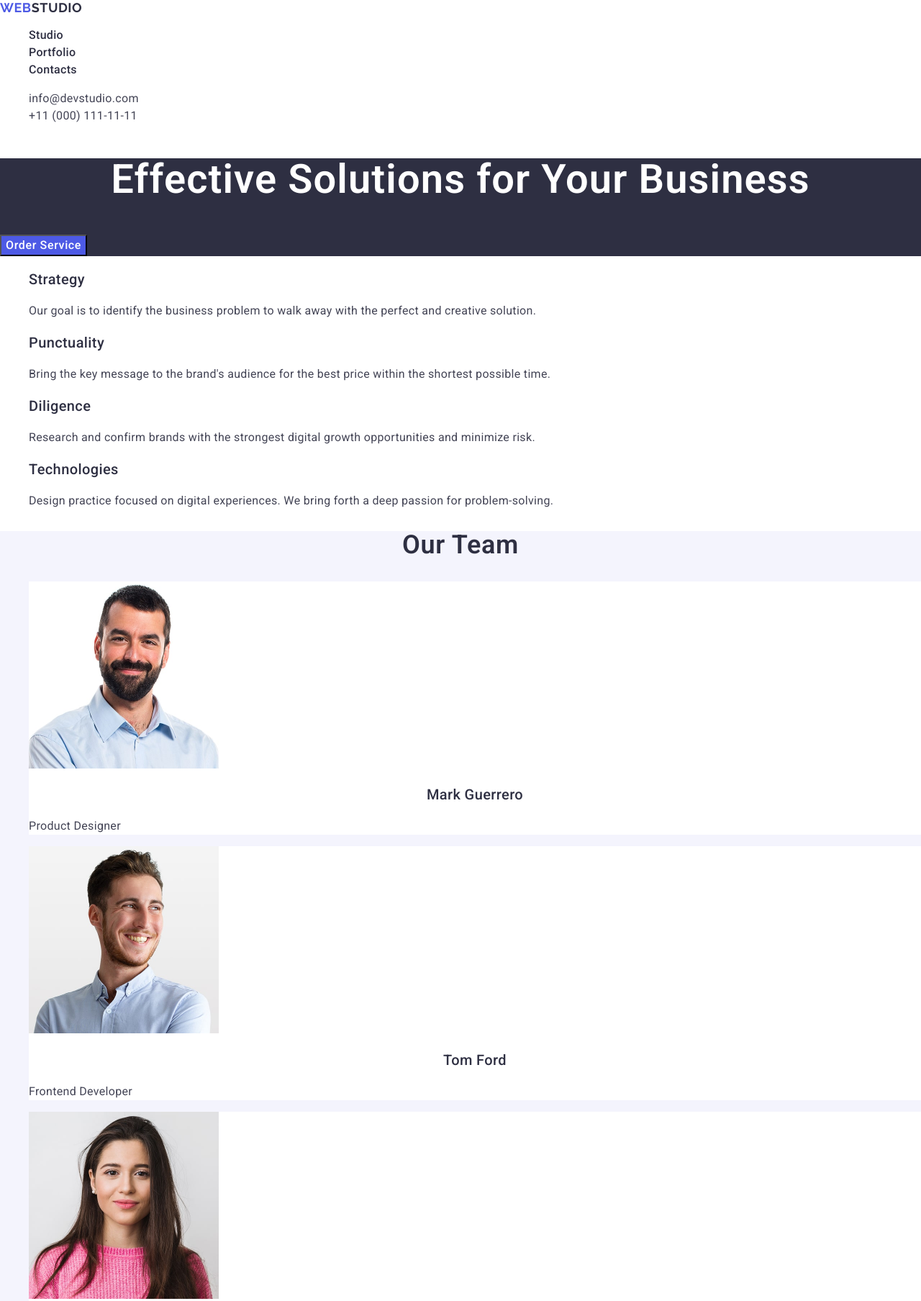
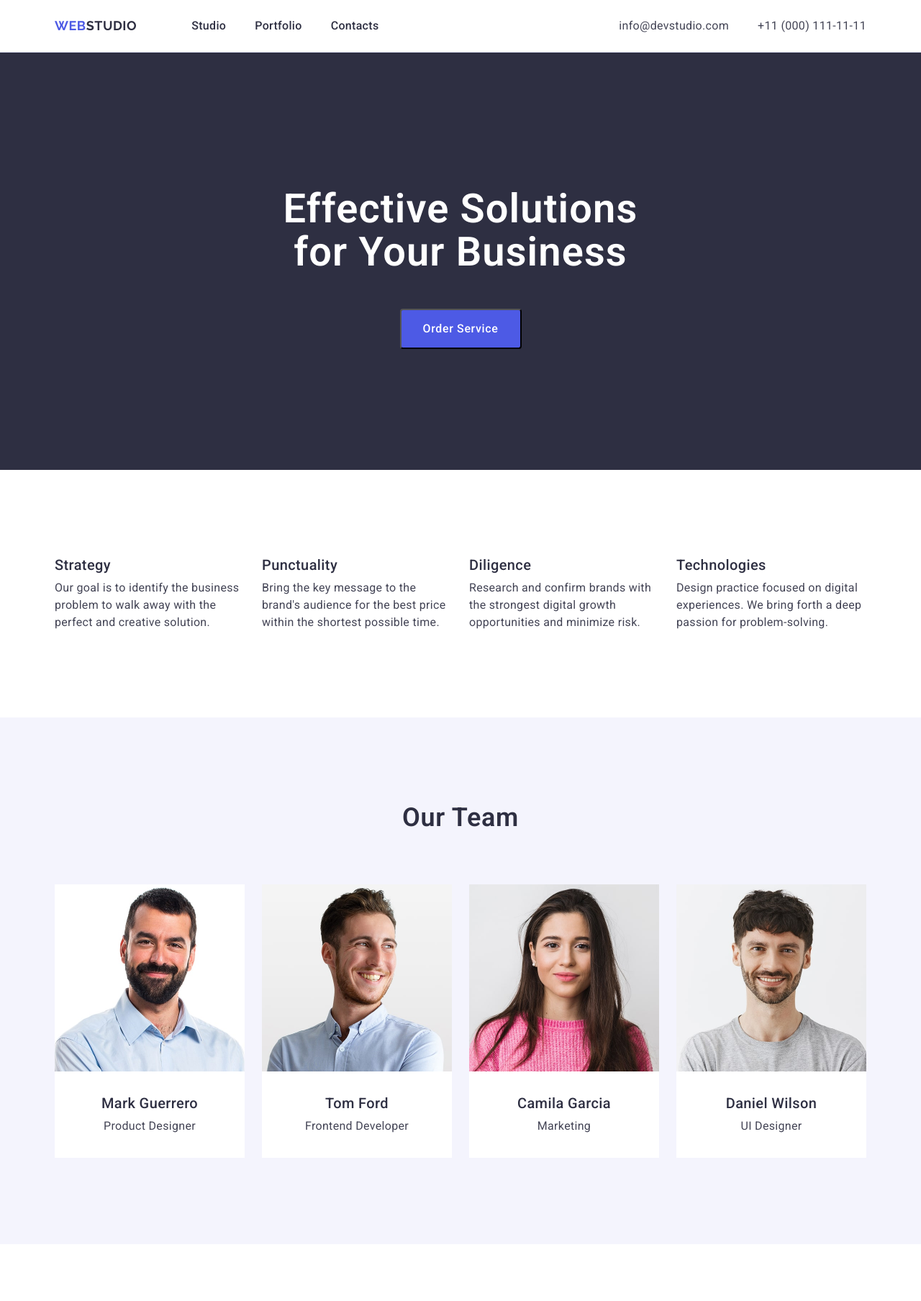
Before and after one commit to TaniaDiachok/goit-markup-hw-02, a plain HTML site: page index.html in a window 1280 px wide. Shown: the top 1808 px of the page at 72% size. Drawn offline with nearby package versions, Linux system fonts and the light colour scheme.

Commit message:
add initial files

```diff
--- a/css/styles.css
+++ b/css/styles.css
@@ -1,7 +1,17 @@
+* {
+    margin: 0;
+    padding: 0;
+    list-style: none;
+}
+
 body {
     font-family: 'Roboto', sans-serif;
     background-color: #ffffff;
     color: #434455;
+}
+
+p, h1, h2, h3, h4, h5, h6 {
+    margin: 0;
 }
 
 a {
@@ -10,6 +20,8 @@ a {
 
 ul {
     list-style: none;
+    margin: 0;
+    padding: 0;
 }
 
 address {
@@ -19,6 +31,24 @@ address {
 button {
     cursor: pointer;
 }
+
+img {
+    display: block;
+}
+
+.container {
+    width: 1158px;
+    padding-left: 15px;
+    padding-right: 15px;
+    margin: 0 auto;
+}
+
+
+.section {
+    padding-top: 120px;
+    padding-bottom: 120px;
+}
+
 
 .section-title {
     font-weight: 700;
@@ -41,10 +71,39 @@ button {
     letter-spacing: 0.02em;
 }
 
+.visually-hidden {
+    position: absolute;
+    width: 1px;
+    height: 1px;
+    margin: -1px;
+    border: 0;
+    padding: 0;
+    white-space: nowrap;
+    clip-path: inset(100%);
+    clip: rect(0 0 0 0);
+    overflow: hidden;
+}
+
 
 
 /* ---------HEADER---------- */
 
+
+.header {
+
+    border-bottom: 1px solid #E7E9FC;
+}
+
+.header-navigation {
+    display: flex;
+    align-items: center;
+}
+
+.header-wrapper {
+    display: flex;
+    justify-content: space-between;
+    align-items: center;
+}
 
 .header-logo {
     font-family: Raleway, sans-serif;
@@ -54,11 +113,25 @@ button {
     letter-spacing: 0.03em;
     text-transform: uppercase;
     color: #4d5ae5;
+    margin-right: 76px;
 }
 
 .header-logo .active {
     color: #2e2f42;
 }
+
+.header-menu {
+    display: flex;
+    align-items: center;
+    gap: 40px;
+    margin-right: auto;
+}
+
+.header-menu-item {
+    padding-top: 24px;
+    padding-bottom: 24px;
+}
+
 
 .header-menu-link {
     font-weight: 500;
@@ -73,6 +146,15 @@ button {
     color: #404bbf;
 }
 
+.header-contacts {
+    margin-left: auto;
+}
+
+.header-contacts-list {
+    display: flex;
+    align-items: center;
+    gap: 40px;
+}
 
 .header-contacts-link {
     font-size: 16px;
@@ -100,6 +182,8 @@ button {
     font-size: 56px;
     line-height: 1.07;
     color: #ffffff;
+    max-width: 496px;
+    margin: 68px auto 48px;
 }
 
 .hero-btn {
@@ -110,6 +194,11 @@ button {
     letter-spacing: 0.04em;
     color: #ffffff;
     background-color: #4d5ae5;
+    display: block;
+    margin: 0 auto 48px;
+    min-width: 169px;
+    height: 56px;
+    border-radius: 4px;
 }
 
 .hero-btn:hover,
@@ -122,12 +211,24 @@ button {
 /* ---------MISSION---------- */
 
 
+
+
+.mission-list {
+    display: flex;
+    gap: 24px;
+}
+
+.mission-item {
+    width: calc((100% - 24px) / 4);
+}
+
 .mission-title {
     color: #2e2f42;
 }
 
 .mission-subtitle {
-    color: #2e2f42
+    color: #2e2f42;
+    padding-bottom: 8px;
 }
 
 .mission-text {
@@ -144,20 +245,36 @@ button {
 
 .team-item {
     background-color: #ffffff;
+    width: calc((100% - 3 * 24px) / 4);
+}
+
+.team-list {
+    display: flex;
+    gap: 24px;
+    justify-content: center;
+    flex-wrap: wrap;
+}
+
+.team-images {
+    margin-bottom: 32px;
 }
 
 .team-title {
     text-transform: capitalize;
     color: #2e2f42;
+    padding-bottom: 72px;
 }
 
 .team-subtitle {
     text-align: center;
-    color: #2e2f42
+    color: #2e2f42;
+    padding-bottom: 8px;
 }
 
 .team-text {
     color: #434455;
+    text-align: center;
+    padding-bottom: 32px;
 }
 
 
@@ -166,15 +283,32 @@ button {
 .portfolio-title {
     text-transform: capitalize;
     color: #2e2f42;
+    padding-bottom: 72px;
+}
+
+.portfolio-list {
+    display: flex;
+    gap: 24px;
+    flex-wrap: wrap;
+    column-gap: 24px;
+    row-gap: 48px;
+}
+
+.portfolio-item {
+    border-bottom: 1px solid #E7E9FC;
+    width: calc((100% - 2 * 24px) /3);
 }
 
 .portfolio-subtitle {
-    color: #2e2f42
+    color: #2e2f42;
+    padding-top: 32px;
+    padding-bottom: 8px;
 }
 
 
 .portfolio-text {
     color: #434455;
+    padding-bottom: 32px;
 }
 
 
@@ -183,6 +317,8 @@ button {
 
 .footer {
     background-color: #2e2f42;
+    padding-top: 100px;
+    padding-bottom: 101px;
 }
 
 .footer-link {
@@ -201,4 +337,6 @@ button {
 
 .footer-text {
     color: #f4f4fd;
+    padding-top: 15px;
+    max-width: 264px;
 }
--- a/index.html
+++ b/index.html
@@ -21,6 +21,7 @@
   </head>
   <body>
     <header class="header">
+      <div class="container header-wrapper">
         <nav class="header-navigation">
           <a class="header-logo" href="./index.html"
             >Web<span class="active">Studio</span>
@@ -51,22 +52,26 @@
             </li>
           </ul>
         </address>
+      </div>
     </header>
     <main class="main">
-      <section class="main-hero">
+      <section class="main-hero section">
+        <div class="container">
           <h1 class="main-hero-title section-title">
             Effective Solutions for Your Business
           </h1>
           <button class="hero-btn" type="button">Order Service</button>
+        </div>
       </section>
-      <section class="mission">
-        <h2 hidden>Our mission</h2>
+      <section class="mission section">
+        <div class="container">
+          <h2 class="visually-hidden">Our mission</h2>
           <ul class="mission-list">
             <li class="mission-item">
               <h3 class="mission-subtitle section-subtitle">Strategy</h3>
               <p class="mission-text section-text">
-              Our goal is to identify the business problem to walk away with the
-              perfect and creative solution.
+                Our goal is to identify the business problem to walk away with
+                the perfect and creative solution.
               </p>
             </li>
             <li class="mission-item">
@@ -91,8 +96,10 @@
               </p>
             </li>
           </ul>
+        </div>
       </section>
-      <section class="team">
+      <section class="team section">
+        <div class="container">
           <h2 class="team-title section-title">Our Team</h2>
           <ul class="team-list">
             <li class="team-item">
@@ -140,8 +147,10 @@
               <p class="team-text section-text">UI Designer</p>
             </li>
           </ul>
+        </div>
       </section>
-      <section class="portfolio">
+      <section class="portfolio section">
+        <div class="container">
           <h2 class="portfolio-title section-title">Our Portfolio</h2>
           <ul class="portfolio-list">
             <li class="portfolio-item">
@@ -176,7 +185,9 @@
                 width="360"
                 height="300"
               />
-            <h3 class="portfolio-subtitle section-subtitle">Meditation App</h3>
+              <h3 class="portfolio-subtitle section-subtitle">
+                Meditation App
+              </h3>
               <p class="portfolio-text section-text">App</p>
             </li>
             <li class="portfolio-item">
@@ -211,20 +222,25 @@
                 width="360"
                 height="300"
               />
-            <h3 class="portfolio-subtitle section-subtitle">Online Courses</h3>
+              <h3 class="portfolio-subtitle section-subtitle">
+                Online Courses
+              </h3>
               <p class="portfolio-text section-text">Marketing</p>
             </li>
           </ul>
+        </div>
       </section>
     </main>
     <footer class="footer">
+      <div class="container">
         <a class="footer-link" href="./index.html"
           >Web<span class="active">Studio</span></a
         >
         <p class="footer-text section-text">
-        Increase the flow of customers and sales for your business with digital
-        marketing & growth solutions.
+          Increase the flow of customers and sales for your business with
+          digital marketing & growth solutions.
         </p>
+      </div>
     </footer>
   </body>
 </html>
```
Lines whose indentation alone changed are shown as unchanged.
